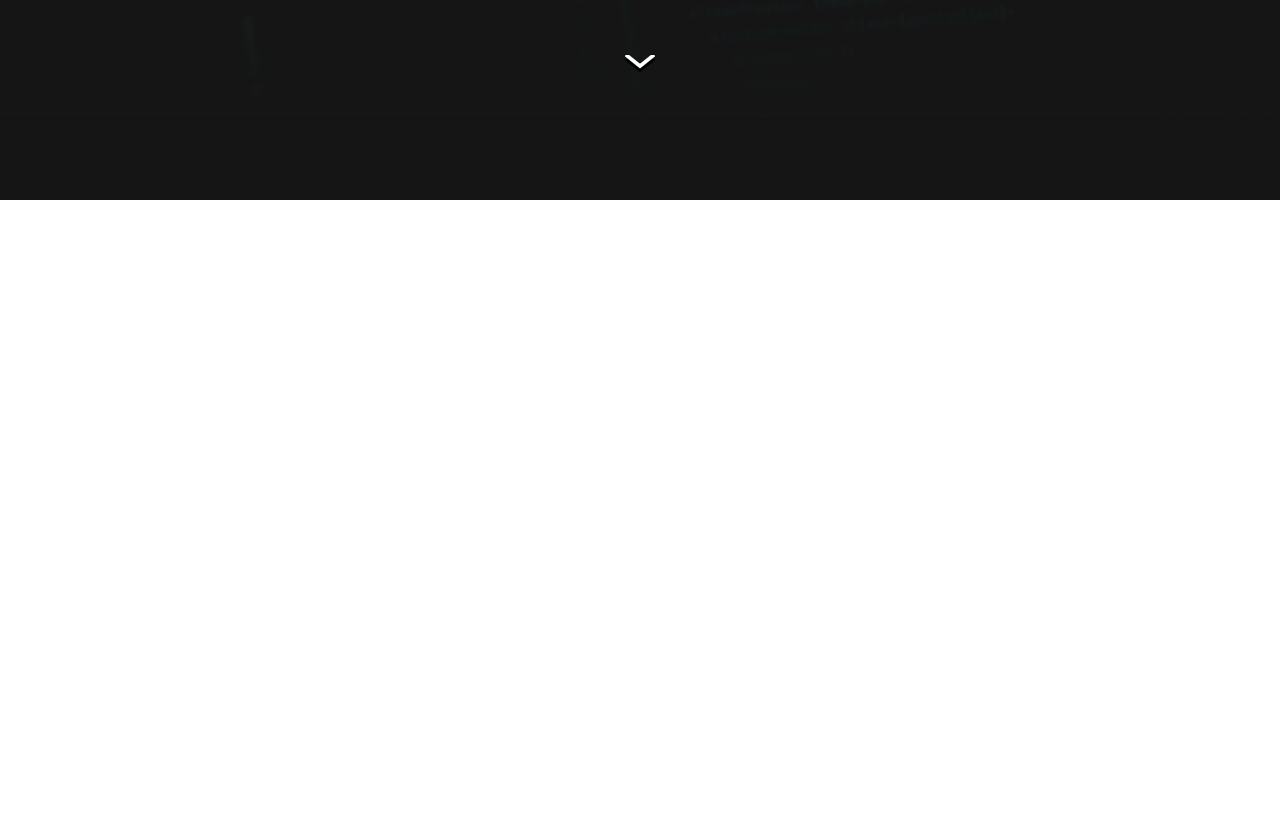
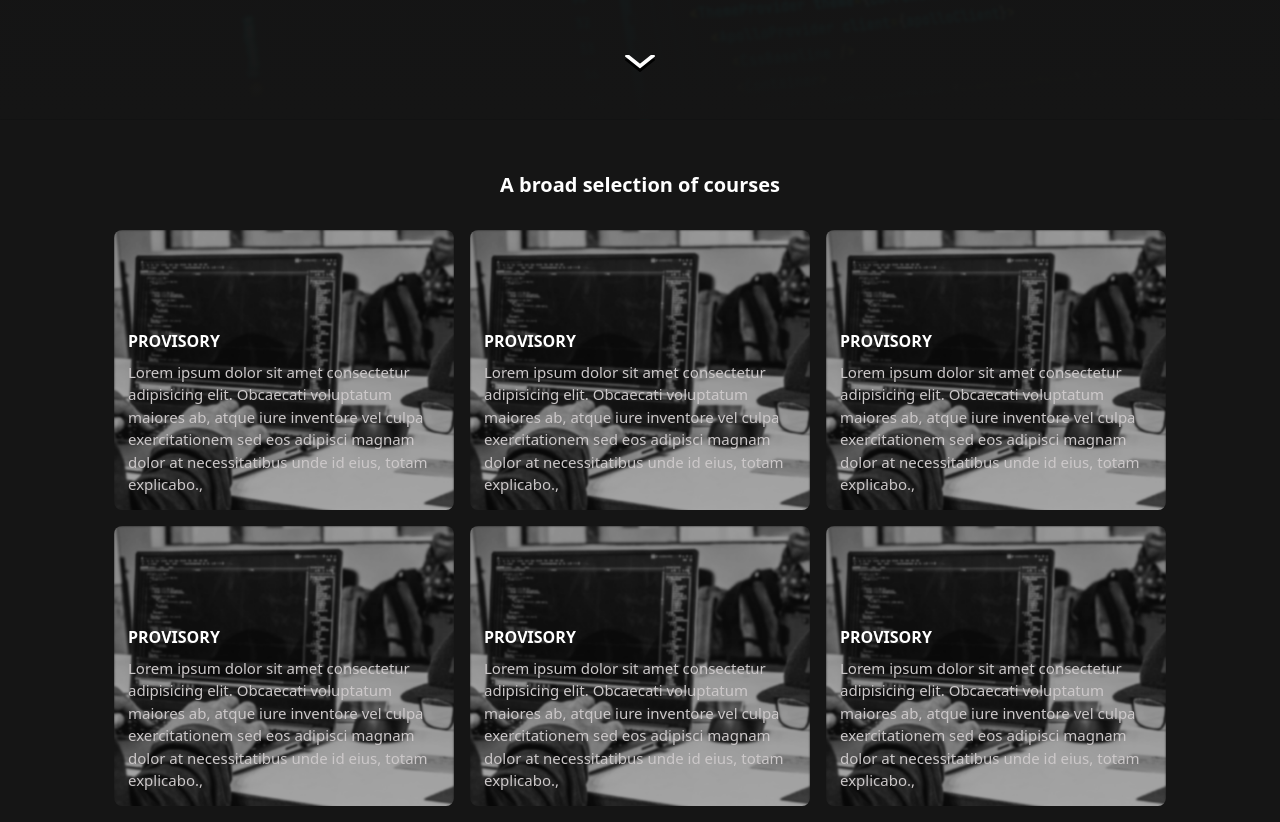
Before and after one commit to mbfontana/stream-me-client, a Next.js app: page / in a window 1280 px wide. Shown: the part 600-1422 px from the top of the page. Before the commit the page ends 800 px from the top, so only its background shows below. Built offline with nearby package versions, Linux system fonts and the light colour scheme.

Commit message:
HomeNoAuth CardsSection

```diff
--- a/pages/index.tsx
+++ b/pages/index.tsx
@@ -2,6 +2,7 @@
 import styles from "../styles/HomeNoAuth.module.scss";
 import HeaderNoAuth from "@/src/components/homeNoAuth/headerNoAuth";
 import PresentationSection from "@/src/components/homeNoAuth/presentationSection";
+import CardsSection from "@/src/components/homeNoAuth/cardsSection";
 
 const HomeNoAuth = () => {
   return (
@@ -17,6 +18,7 @@
           <HeaderNoAuth />
           <PresentationSection />
         </div>
+        <CardsSection />
       </main>
     </>
   );
--- /dev/null
+++ b/src/components/homeNoAuth/cardsSection/index.tsx
@@ -0,0 +1,76 @@
+import { Container } from "reactstrap";
+import styles from "./styles.module.scss";
+
+type Course = {
+  title: string;
+  description: string;
+};
+
+const coursesList: Course[] = [
+  {
+    title: "Provisory",
+    description:
+      "Lorem ipsum dolor sit amet consectetur adipisicing elit. Obcaecati voluptatum maiores ab, atque iure inventore vel culpa exercitationem sed eos adipisci magnam dolor at necessitatibus unde id eius, totam explicabo.,",
+  },
+  {
+    title: "Provisory",
+    description:
+      "Lorem ipsum dolor sit amet consectetur adipisicing elit. Obcaecati voluptatum maiores ab, atque iure inventore vel culpa exercitationem sed eos adipisci magnam dolor at necessitatibus unde id eius, totam explicabo.,",
+  },
+  {
+    title: "Provisory",
+    description:
+      "Lorem ipsum dolor sit amet consectetur adipisicing elit. Obcaecati voluptatum maiores ab, atque iure inventore vel culpa exercitationem sed eos adipisci magnam dolor at necessitatibus unde id eius, totam explicabo.,",
+  },
+  {
+    title: "Provisory",
+    description:
+      "Lorem ipsum dolor sit amet consectetur adipisicing elit. Obcaecati voluptatum maiores ab, atque iure inventore vel culpa exercitationem sed eos adipisci magnam dolor at necessitatibus unde id eius, totam explicabo.,",
+  },
+  {
+    title: "Provisory",
+    description:
+      "Lorem ipsum dolor sit amet consectetur adipisicing elit. Obcaecati voluptatum maiores ab, atque iure inventore vel culpa exercitationem sed eos adipisci magnam dolor at necessitatibus unde id eius, totam explicabo.,",
+  },
+  {
+    title: "Provisory",
+    description:
+      "Lorem ipsum dolor sit amet consectetur adipisicing elit. Obcaecati voluptatum maiores ab, atque iure inventore vel culpa exercitationem sed eos adipisci magnam dolor at necessitatibus unde id eius, totam explicabo.,",
+  },
+];
+
+const CardsSection = () => {
+  return (
+    <>
+      <p className={styles.sectionTitle}>A broad selection of courses</p>
+      <Container className={styles.sectionContainer}>
+        {coursesList.map((e, index) => {
+          const className = `card${index+1}`;
+          return (
+            <Card
+              title={e.title.toLocaleUpperCase()}
+              description={e.description}
+              className={className}
+              key={index}
+            />
+          );
+        })}
+      </Container>
+    </>
+  );
+};
+
+export default CardsSection;
+
+type CardProps = Course & {
+  className: string;
+};
+
+const Card = ({ className, title, description }: CardProps) => {
+  return (
+    <div className={styles[className]}>
+      <p className={styles.cardTitle}>{title}</p>
+      <p className={styles.cardDescription}>{description}</p>
+    </div>
+  );
+};
--- /dev/null
+++ b/src/components/homeNoAuth/cardsSection/styles.module.scss
@@ -0,0 +1,69 @@
+@import "../../../../styles/colors.module.scss";
+
+.sectionTitle {
+  font-size: 20px;
+  font-weight: bold;
+  text-align: center;
+  padding: 50px 0px 30px 0px;
+}
+
+.sectionContainer {
+  display: flex;
+  flex-wrap: wrap;
+  justify-content: center;
+  gap: 16px;
+  padding-bottom: 16px;
+}
+
+.card {
+  width: 340px;
+  height: 280px;
+  border-radius: 8px;
+  padding: 14px;
+  background-size: cover;
+  display: flex;
+  flex-direction: column;
+  justify-content: flex-end;
+  transition: 0.3s;
+  .cardTitle {
+    transition: 0.3s;
+    font-weight: bold;
+    margin-bottom: 8px;
+  }
+  .cardDescription {
+    font-size: 15px;
+    color: $lightGray;
+  }
+  &:hover {
+    transform: scale(1.03);
+    .cardTitle {
+      font-size: 18px;
+      margin-left: 8px;
+    }
+  }
+}
+
+.card1 {
+  @extend .card;
+  background-image: url("../../../../public/homeNoAuth/imgCareer.png");
+}
+.card2 {
+  @extend .card;
+  background-image: url("../../../../public/homeNoAuth/imgCareer.png");
+}
+.card3 {
+  @extend .card;
+  background-image: url("../../../../public/homeNoAuth/imgCareer.png");
+}
+.card4 {
+  @extend .card;
+  background-image: url("../../../../public/homeNoAuth/imgCareer.png");
+}
+.card5 {
+  @extend .card;
+  background-image: url("../../../../public/homeNoAuth/imgCareer.png");
+}
+.card6 {
+  @extend .card;
+  background-image: url("../../../../public/homeNoAuth/imgCareer.png");
+}
```
